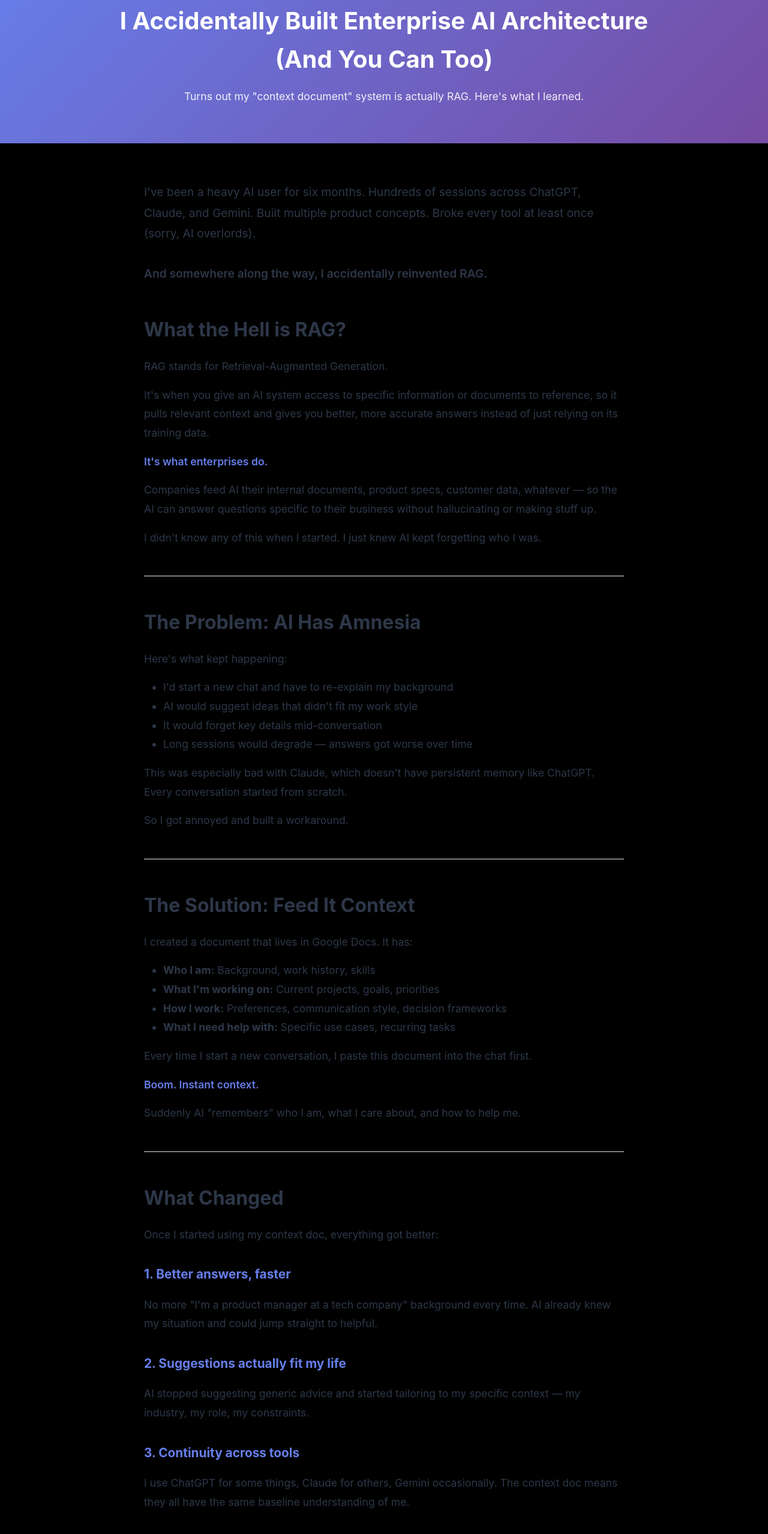
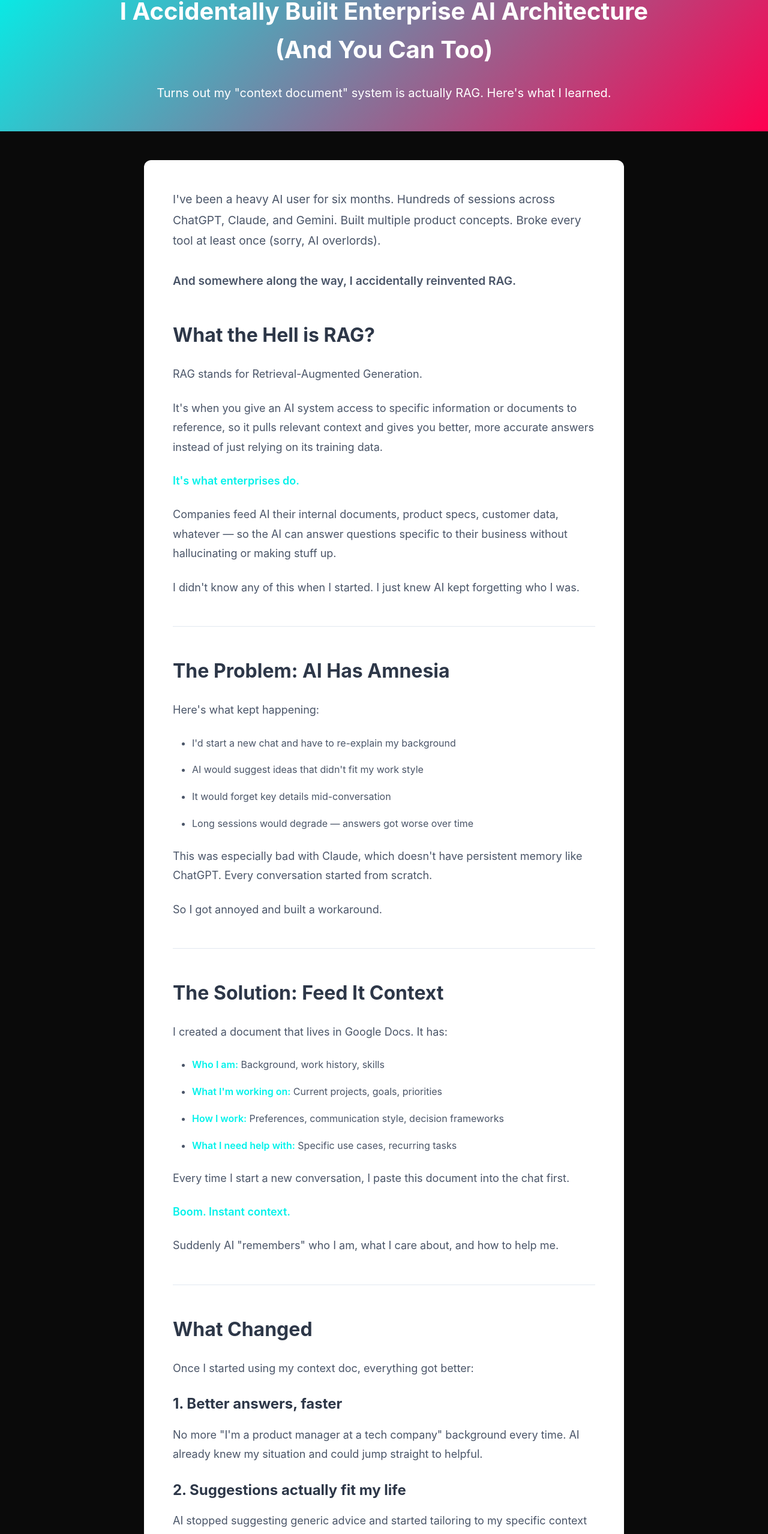
Before and after one commit to givemetheballai-debug/Buildwithjamie, a Next.js app: page /blog/context-doc in a window 1280 px wide. Shown: the part 131-2689 px from the top of the page at 60% size. Built offline with nearby package versions, Linux system fonts and the light colour scheme.

Commit message:
Update page.js

```diff
--- a/app/blog/context-doc/page.js
+++ b/app/blog/context-doc/page.js
@@ -8,48 +8,38 @@ export default function ContextDoc() {
       <Navigation />
 
       {/* Article Header */}
-      <div style={{
-        marginTop: '70px',
-        padding: '4rem 2rem',
-        background: 'linear-gradient(135deg, #667eea 0%, #764ba2 100%)',
-        color: 'white',
-        textAlign: 'center'
-      }}>
-        <h1 style={{fontSize: '2.5rem', marginBottom: '1rem', fontWeight: '700'}}>
+      <div className="article-hero">
+        <h1 className="text-4xl font-bold mb-md">
           I Accidentally Built Enterprise AI Architecture<br/>(And You Can Too)
         </h1>
-        <p style={{fontSize: '1.1rem', opacity: '0.9'}}>
+        <p className="text-xl">
           Turns out my "context document" system is actually RAG. Here's what I learned.
         </p>
       </div>
 
       {/* Article Content */}
-      <article style={{padding: '4rem 2rem'}}>
-        <div style={{maxWidth: '800px', margin: '0 auto', fontSize: '1.1rem', lineHeight: '1.8', color: '#2d3748'}}>
+      <article className="article-content">
+        <div className="article-wrapper">
 
-          <p style={{marginBottom: '2rem', fontSize: '1.2rem'}}>
+          <p style={{fontSize: '1.2rem', marginBottom: '2rem'}}>
             I've been a heavy AI user for six months. Hundreds of sessions across ChatGPT, Claude, and Gemini. Built multiple product concepts. Broke every tool at least once (sorry, AI overlords).
           </p>
 
-          <p style={{marginBottom: '3rem', fontSize: '1.2rem', fontWeight: '600'}}>
+          <p style={{fontSize: '1.2rem', fontWeight: 600, marginBottom: '3rem'}}>
             And somewhere along the way, I accidentally reinvented RAG.
           </p>
 
           {/* What is RAG */}
-          <section style={{marginBottom: '3rem'}}>
-            <h2 style={{fontSize: '2rem', marginBottom: '1rem', color: '#2d3748'}}>
-              What the Hell is RAG?
-            </h2>
-            <p style={{marginBottom: '1rem'}}>
+          <section>
+            <h2>What the Hell is RAG?</h2>
+            <p>
               RAG stands for Retrieval-Augmented Generation.
             </p>
-            <p style={{marginBottom: '1rem'}}>
+            <p>
               It's when you give an AI system access to specific information or documents to reference, so it pulls relevant context and gives you better, more accurate answers instead of just relying on its training data.
             </p>
-            <p style={{marginBottom: '1rem', fontWeight: '600', color: '#667eea'}}>
-              It's what enterprises do.
-            </p>
-            <p style={{marginBottom: '1rem'}}>
+            <p><strong>It's what enterprises do.</strong></p>
+            <p>
               Companies feed AI their internal documents, product specs, customer data, whatever — so the AI can answer questions specific to their business without hallucinating or making stuff up.
             </p>
             <p>
@@ -57,23 +47,19 @@ export default function ContextDoc() {
             </p>
           </section>
 
-          <hr style={{margin: '3rem 0', border: 'none', borderTop: '1px solid #e2e8f0'}} />
+          <hr />
 
           {/* The Problem */}
-          <section style={{marginBottom: '3rem'}}>
-            <h2 style={{fontSize: '2rem', marginBottom: '1rem', color: '#2d3748'}}>
-              The Problem: AI Has Amnesia
-            </h2>
-            <p style={{marginBottom: '1rem'}}>
-              Here's what kept happening:
-            </p>
-            <ul style={{marginBottom: '1rem', paddingLeft: '2rem'}}>
+          <section>
+            <h2>The Problem: AI Has Amnesia</h2>
+            <p>Here's what kept happening:</p>
+            <ul>
               <li>I'd start a new chat and have to re-explain my background</li>
               <li>AI would suggest ideas that didn't fit my work style</li>
               <li>It would forget key details mid-conversation</li>
               <li>Long sessions would degrade — answers got worse over time</li>
             </ul>
-            <p style={{marginBottom: '1rem'}}>
+            <p>
               This was especially bad with Claude, which doesn't have persistent memory like ChatGPT. Every conversation started from scratch.
             </p>
             <p>
@@ -81,90 +67,70 @@ export default function ContextDoc() {
             </p>
           </section>
 
-          <hr style={{margin: '3rem 0', border: 'none', borderTop: '1px solid #e2e8f0'}} />
+          <hr />
 
           {/* The Solution */}
-          <section style={{marginBottom: '3rem'}}>
-            <h2 style={{fontSize: '2rem', marginBottom: '1rem', color: '#2d3748'}}>
-              The Solution: Feed It Context
-            </h2>
-            <p style={{marginBottom: '1rem'}}>
-              I created a document that lives in Google Docs. It has:
-            </p>
-            <ul style={{marginBottom: '1rem', paddingLeft: '2rem'}}>
+          <section>
+            <h2>The Solution: Feed It Context</h2>
+            <p>I created a document that lives in Google Docs. It has:</p>
+            <ul>
               <li><strong>Who I am:</strong> Background, work history, skills</li>
               <li><strong>What I'm working on:</strong> Current projects, goals, priorities</li>
               <li><strong>How I work:</strong> Preferences, communication style, decision frameworks</li>
               <li><strong>What I need help with:</strong> Specific use cases, recurring tasks</li>
             </ul>
-            <p style={{marginBottom: '1rem'}}>
+            <p>
               Every time I start a new conversation, I paste this document into the chat first.
             </p>
-            <p style={{marginBottom: '1rem', fontWeight: '600', color: '#667eea'}}>
-              Boom. Instant context.
-            </p>
+            <p><strong>Boom. Instant context.</strong></p>
             <p>
               Suddenly AI "remembers" who I am, what I care about, and how to help me.
             </p>
           </section>
 
-          <hr style={{margin: '3rem 0', border: 'none', borderTop: '1px solid #e2e8f0'}} />
+          <hr />
 
           {/* What Changed */}
-          <section style={{marginBottom: '3rem'}}>
-            <h2 style={{fontSize: '2rem', marginBottom: '1rem', color: '#2d3748'}}>
-              What Changed
-            </h2>
-            <p style={{marginBottom: '1rem'}}>
-              Once I started using my context doc, everything got better:
-            </p>
+          <section>
+            <h2>What Changed</h2>
+            <p>Once I started using my context doc, everything got better:</p>
 
-            <h3 style={{fontSize: '1.3rem', marginTop: '2rem', marginBottom: '1rem', color: '#667eea'}}>
-              1. Better answers, faster
-            </h3>
-            <p style={{marginBottom: '1rem'}}>
+            <h3>1. Better answers, faster</h3>
+            <p>
               No more "I'm a product manager at a tech company" background every time. AI already knew my situation and could jump straight to helpful.
             </p>
 
-            <h3 style={{fontSize: '1.3rem', marginTop: '2rem', marginBottom: '1rem', color: '#667eea'}}>
-              2. Suggestions actually fit my life
-            </h3>
-            <p style={{marginBottom: '1rem'}}>
+            <h3>2. Suggestions actually fit my life</h3>
+            <p>
               AI stopped suggesting generic advice and started tailoring to my specific context — my industry, my role, my constraints.
             </p>
 
-            <h3 style={{fontSize: '1.3rem', marginTop: '2rem', marginBottom: '1rem', color: '#667eea'}}>
-              3. Continuity across tools
-            </h3>
-            <p style={{marginBottom: '1rem'}}>
+            <h3>3. Continuity across tools</h3>
+            <p>
               I use ChatGPT for some things, Claude for others, Gemini occasionally. The context doc means they all have the same baseline understanding of me.
             </p>
 
-            <h3 style={{fontSize: '1.3rem', marginTop: '2rem', marginBottom: '1rem', color: '#667eea'}}>
-              4. Less mental overhead
-            </h3>
+            <h3>4. Less mental overhead</h3>
             <p>
               I'm not re-explaining myself constantly. Copy, paste, go. It's like having a team member who actually remembers what you talked about last week.
             </p>
           </section>
 
-          <hr style={{margin: '3rem 0', border: 'none', borderTop: '1px solid #e2e8f0'}} />
+          <hr />
 
           {/* The Realization */}
-          <section style={{marginBottom: '3rem'}}>
-            <h2 style={{fontSize: '2rem', marginBottom: '1rem', color: '#2d3748'}}>
-              Wait, This is RAG?
-            </h2>
-            <p style={{marginBottom: '1rem'}}>
+          <section>
+            <h2>Wait, This is RAG?</h2>
+            <p>
               I built this system through trial and error. Zero courses. Just obsessive daily use and a lot of "well that didn't work, let's try something else."
             </p>
-            <p style={{marginBottom: '1rem'}}>
+            <p>
               Then I learned what RAG actually was.
             </p>
-            <p style={{marginBottom: '1rem', fontWeight: '600'}}>
+            <p style={{fontWeight: 600}}>
               Turns out I'd been building enterprise AI architecture in my free time.
             </p>
-            <p style={{marginBottom: '1rem'}}>
+            <p>
               Enterprises pay big money to implement RAG systems. They feed AI their internal knowledge bases so it can answer company-specific questions accurately.
             </p>
             <p>
@@ -172,48 +138,38 @@ export default function ContextDoc() {
             </p>
           </section>
 
-          <hr style={{margin: '3rem 0', border: 'none', borderTop: '1px solid #e2e8f0'}} />
+          <hr />
 
           {/* How to Build Your Own */}
-          <section style={{marginBottom: '3rem'}}>
-            <h2 style={{fontSize: '2rem', marginBottom: '1rem', color: '#2d3748'}}>
-              How to Build Your Own Context Doc
-            </h2>
-            <p style={{marginBottom: '1rem'}}>
+          <section>
+            <h2>How to Build Your Own Context Doc</h2>
+            <p>
               You don't need to be technical. You just need to answer these questions in a Google Doc:
             </p>
 
-            <h3 style={{fontSize: '1.3rem', marginTop: '2rem', marginBottom: '1rem', color: '#667eea'}}>
-              Section 1: Who You Are
-            </h3>
-            <ul style={{marginBottom: '1rem', paddingLeft: '2rem'}}>
+            <h3>Section 1: Who You Are</h3>
+            <ul>
               <li>Your professional background</li>
               <li>Your current role and company</li>
               <li>Your key skills and expertise</li>
             </ul>
 
-            <h3 style={{fontSize: '1.3rem', marginTop: '2rem', marginBottom: '1rem', color: '#667eea'}}>
-              Section 2: What You're Working On
-            </h3>
-            <ul style={{marginBottom: '1rem', paddingLeft: '2rem'}}>
+            <h3>Section 2: What You're Working On</h3>
+            <ul>
               <li>Current projects and priorities</li>
               <li>Goals for the next 3-6 months</li>
               <li>Challenges you're facing</li>
             </ul>
 
-            <h3 style={{fontSize: '1.3rem', marginTop: '2rem', marginBottom: '1rem', color: '#667eea'}}>
-              Section 3: How You Work
-            </h3>
-            <ul style={{marginBottom: '1rem', paddingLeft: '2rem'}}>
+            <h3>Section 3: How You Work</h3>
+            <ul>
               <li>Your communication style and preferences</li>
               <li>Decision-making frameworks you use</li>
               <li>Tools and workflows you rely on</li>
             </ul>
 
-            <h3 style={{fontSize: '1.3rem', marginTop: '2rem', marginBottom: '1rem', color: '#667eea'}}>
-              Section 4: What You Need Help With
-            </h3>
-            <ul style={{marginBottom: '1rem', paddingLeft: '2rem'}}>
+            <h3>Section 4: What You Need Help With</h3>
+            <ul>
               <li>Recurring tasks AI can assist with</li>
               <li>Types of analysis or brainstorming you need</li>
               <li>Specific formats or outputs you want</li>
@@ -224,23 +180,21 @@ export default function ContextDoc() {
             </p>
           </section>
 
-          <hr style={{margin: '3rem 0', border: 'none', borderTop: '1px solid #e2e8f0'}} />
+          <hr />
 
           {/* The Bigger Lesson */}
-          <section style={{marginBottom: '3rem'}}>
-            <h2 style={{fontSize: '2rem', marginBottom: '1rem', color: '#2d3748'}}>
-              The Bigger Lesson
-            </h2>
-            <p style={{marginBottom: '1rem'}}>
+          <section>
+            <h2>The Bigger Lesson</h2>
+            <p>
               Trial-and-error with AI tools is basically a self-taught MBA in how businesses will actually work with this stuff.
             </p>
-            <p style={{marginBottom: '1rem'}}>
+            <p>
               You don't need courses. You don't need certifications.
             </p>
-            <p style={{marginBottom: '1rem', fontWeight: '600'}}>
+            <p style={{fontWeight: 600}}>
               You need to use AI until it breaks, then figure out how to make it not break.
             </p>
-            <p style={{marginBottom: '1rem'}}>
+            <p>
               That's how you learn what actually works. That's how you build intuition. That's how you accidentally reinvent enterprise architecture.
             </p>
             <p>
@@ -248,31 +202,15 @@ export default function ContextDoc() {
             </p>
           </section>
 
-          <hr style={{margin: '3rem 0', border: 'none', borderTop: '1px solid #e2e8f0'}} />
+          <hr />
 
           {/* CTA */}
-          <div style={{
-            marginTop: '4rem',
-            padding: '2rem',
-            background: '#f7fafc',
-            borderRadius: '12px',
-            textAlign: 'center'
-          }}>
-            <h3 style={{fontSize: '1.5rem', marginBottom: '1rem', color: '#2d3748'}}>
-              Want to build your own context doc?
-            </h3>
-            <p style={{marginBottom: '2rem', color: '#4a5568'}}>
+          <div className="article-cta">
+            <h3>Want to build your own context doc?</h3>
+            <p>
               I created a template you can use. It has all the sections pre-built — just fill in your info and start using it.
             </p>
-            <Link href="/resources/context-template" style={{
-              display: 'inline-block',
-              padding: '0.75rem 2rem',
-              background: 'linear-gradient(135deg, #667eea 0%, #764ba2 100%)',
-              color: 'white',
-              borderRadius: '6px',
-              textDecoration: 'none',
-              fontWeight: '600'
-            }}>
+            <Link href="/resources/context-template" className="btn btn-lg bg-gradient no-underline">
               Get the Template
             </Link>
           </div>
```
